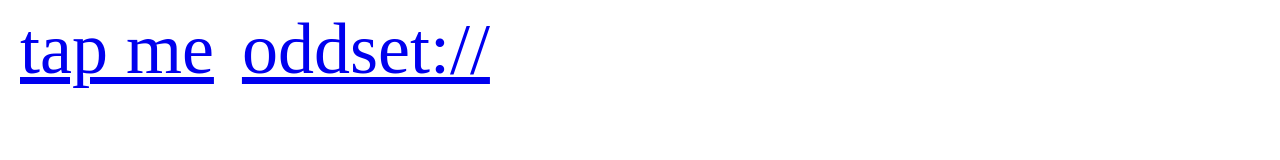
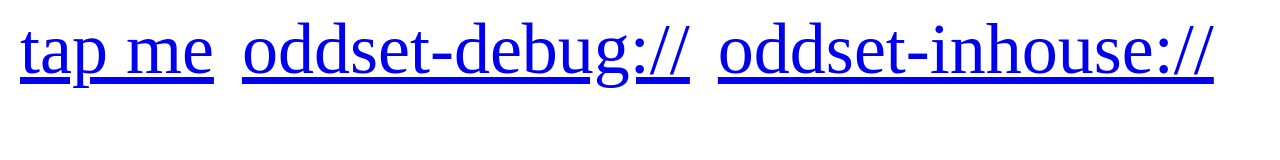
Before and after one commit to ArmandsMM/universal-link-testing, a plain HTML site: page index.html in a window 1280 px wide. Drawn offline with Linux system fonts and the light colour scheme.

Commit message:
add custom scheme

```diff
--- a/index.html
+++ b/index.html
@@ -2,4 +2,5 @@
 
 
 
-<a href="oddset://oddset/favoritter" style='background:color:#444444;font-size:72px;padding:8px 12px;'>oddset://</a>
+<a href="oddset-debug://danskespil.dk/oddset/favoritter" style='background:color:#444444;font-size:72px;padding:8px 12px;'>oddset-debug://</a>
+<a href="oddset-inhouse://danskespil.dk/oddset/favoritter" style='background:color:#444444;font-size:72px;padding:8px 12px;'>oddset-inhouse://</a>
```
